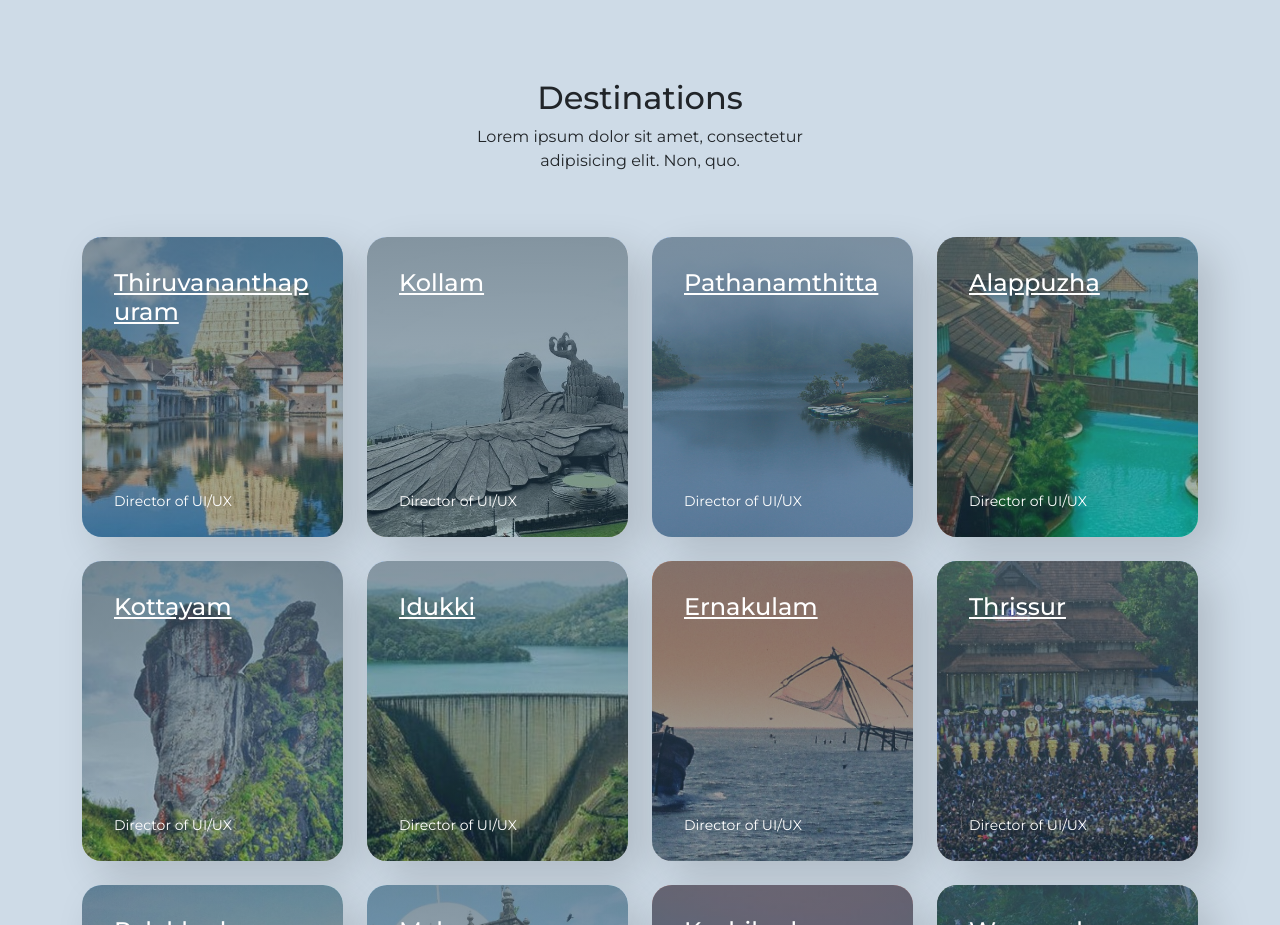
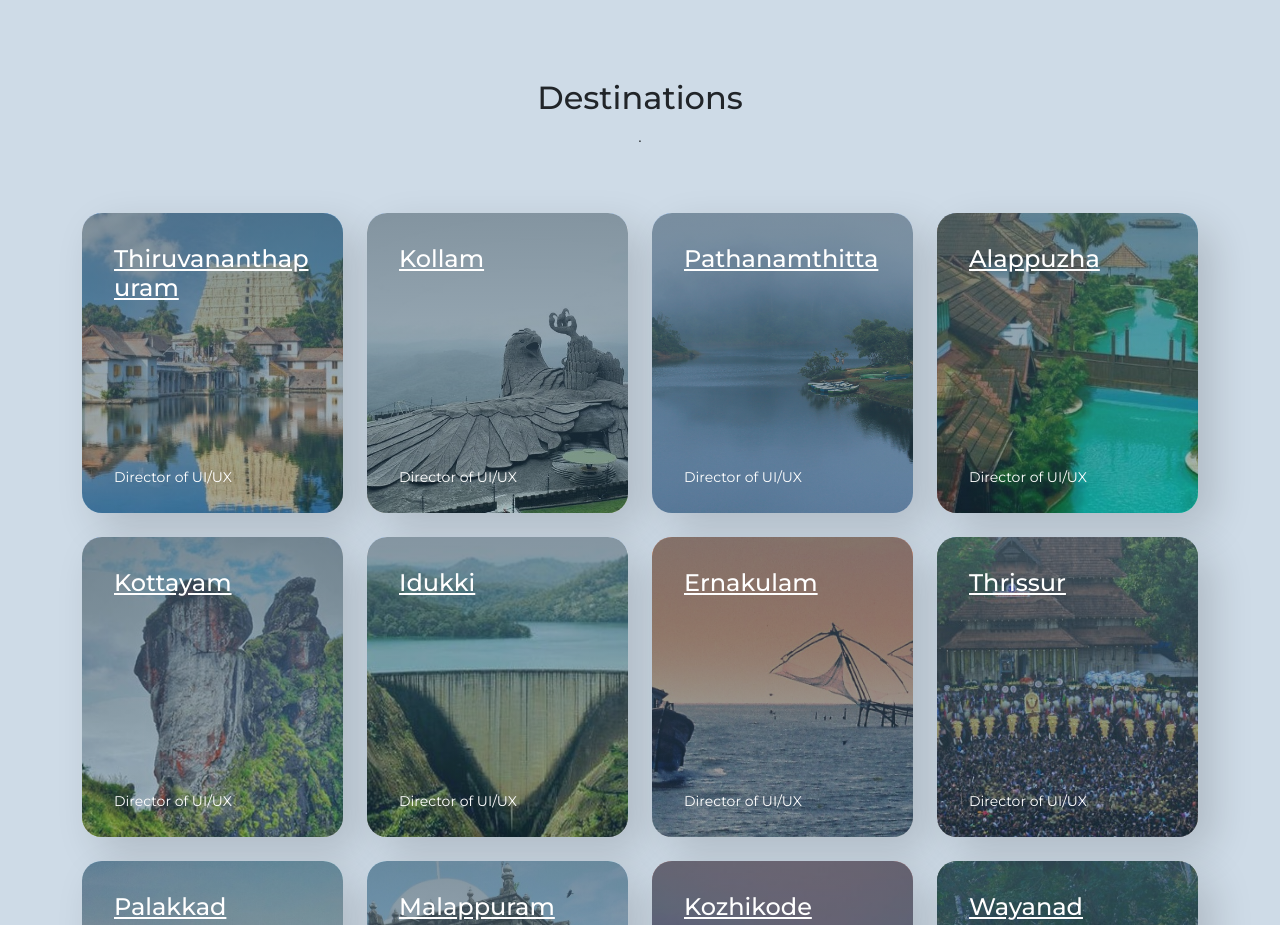
Before and after one commit to AbhiAravind/keralatourism.github.io, a plain HTML site: page index.html in a window 1280 px wide. Shown: the part 880-1805 px from the top of the page. Drawn offline with nearby package versions, Linux system fonts and the light colour scheme.

Commit message:
Update index.html

```diff
--- a/index.html
+++ b/index.html
@@ -58,8 +58,7 @@
 						  <div class="col-md-12">
 							  <div class="section-header text-center pb-5">
 								  <h2>Destinations</h2>
-								  <p>Lorem ipsum dolor sit amet, consectetur<br>
-								  adipisicing elit. Non, quo.</p>
+								  <p>.</p>
 							  </div>
 						  </div>
 					  </div>
```
